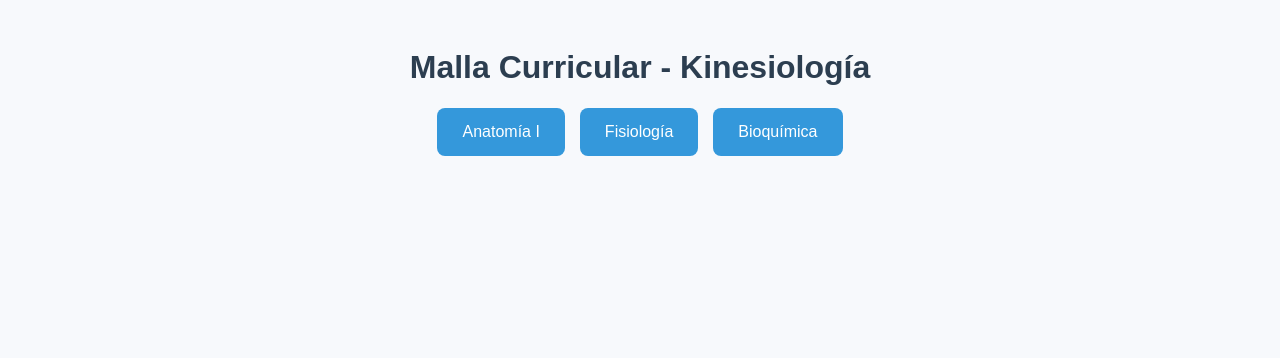
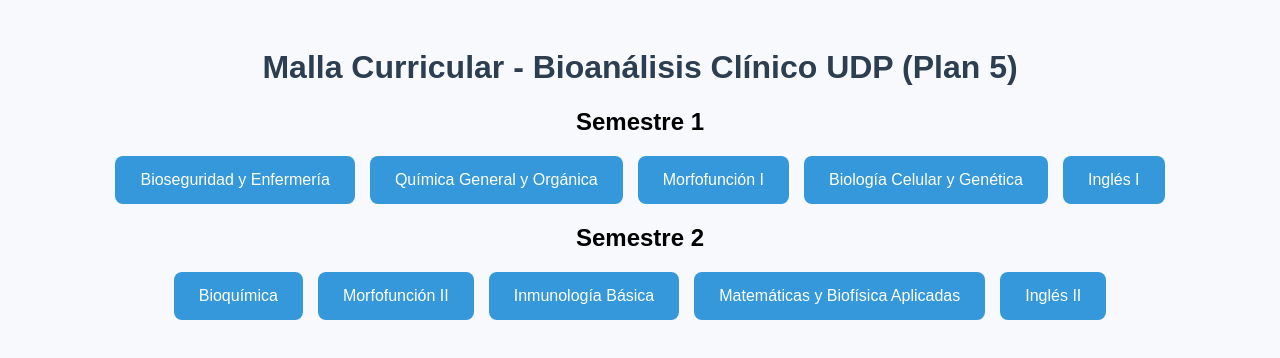
Before and after one commit to ki1kiw/Malla-TM, a plain HTML site: page index.html in a window 1280 px wide. Drawn offline with Linux system fonts and the light colour scheme.

Commit message:
Update index.html

```diff
--- a/index.html
+++ b/index.html
@@ -3,16 +3,28 @@
 <head>
   <meta charset="UTF-8" />
   <meta name="viewport" content="width=device-width, initial-scale=1.0"/>
-  <title>Malla Curricular Kinesiología</title>
+  <title>Malla Tecnología Médica - Bioanálisis Clínico UDP</title>
   <link rel="stylesheet" href="style.css" />
 </head>
 <body>
-  <h1>Malla Curricular - Kinesiología</h1>
+  <h1>Malla Curricular - Bioanálisis Clínico UDP (Plan 5)</h1>
 
+  <h2>Semestre 1</h2>
   <div class="malla">
-    <div class="curso" onclick="mostrarInfo('anatomia')">Anatomía I</div>
-    <div class="curso" onclick="mostrarInfo('fisiologia')">Fisiología</div>
+    <div class="curso" onclick="mostrarInfo('bioseguridad')">Bioseguridad y Enfermería</div>
+    <div class="curso" onclick="mostrarInfo('quimica')">Química General y Orgánica</div>
+    <div class="curso" onclick="mostrarInfo('morfo1')">Morfofunción I</div>
+    <div class="curso" onclick="mostrarInfo('biocel')">Biología Celular y Genética</div>
+    <div class="curso" onclick="mostrarInfo('ingles1')">Inglés I</div>
+  </div>
+
+  <h2>Semestre 2</h2>
+  <div class="malla">
     <div class="curso" onclick="mostrarInfo('bioquimica')">Bioquímica</div>
+    <div class="curso" onclick="mostrarInfo('morfo2')">Morfofunción II</div>
+    <div class="curso" onclick="mostrarInfo('inmuno')">Inmunología Básica</div>
+    <div class="curso" onclick="mostrarInfo('mate')">Matemáticas y Biofísica Aplicadas</div>
+    <div class="curso" onclick="mostrarInfo('ingles2')">Inglés II</div>
   </div>
 
   <div id="infoCurso" class="info-oculta"></div>
```
